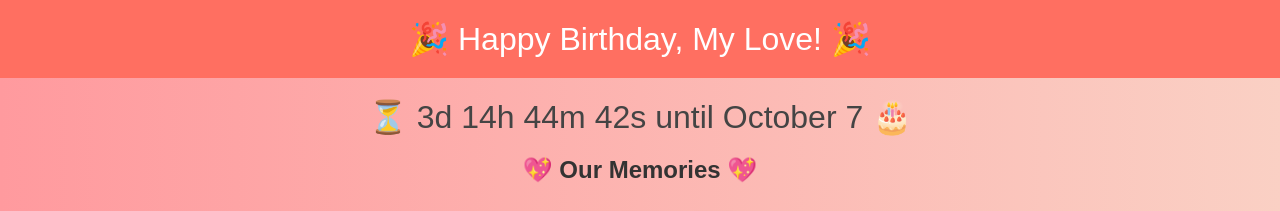
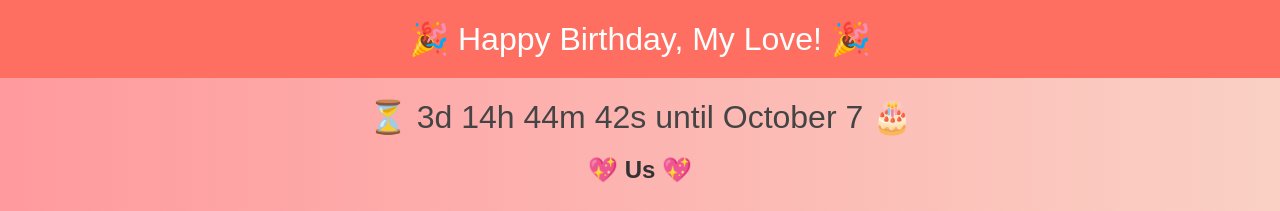
Before and after one commit to jaliyahself1-netizen/birthday-site, a plain HTML site: page index.html in a window 1280 px wide. Shown: the top 211 px of the page. Drawn offline with Linux system fonts and the light colour scheme.

Commit message:
Update index

```diff
--- a/index.html
+++ b/index.html
@@ -60,7 +60,7 @@
   <section id="countdown"></section>
 
   <section class="gallery">
-    <h2>💖 Our Memories 💖</h2>
+    <h2>💖 Us 💖</h2>
     <div class="gallery">
   <img src="images/photo1.jpeg" alt="Us 1">
   <img src="images/photo2.jpeg" alt="Us 2">
```
